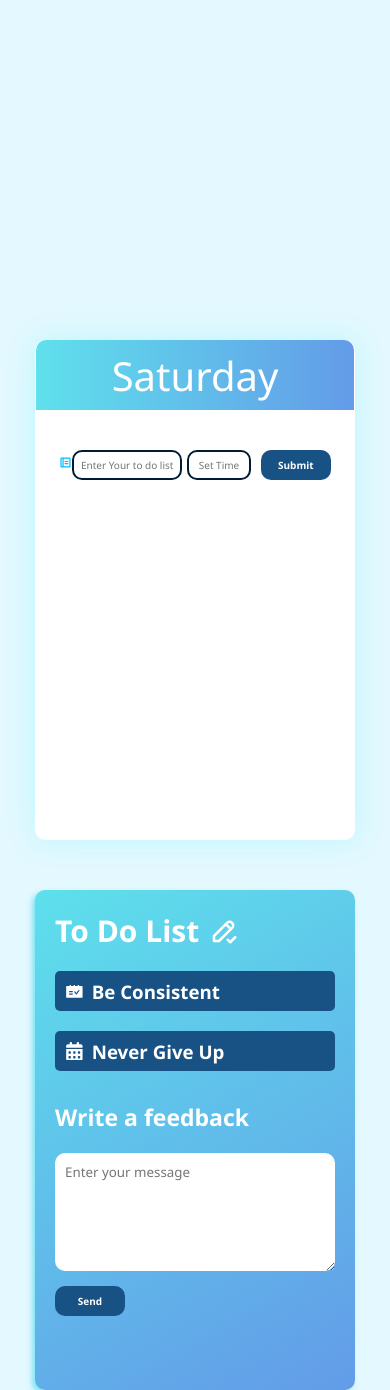
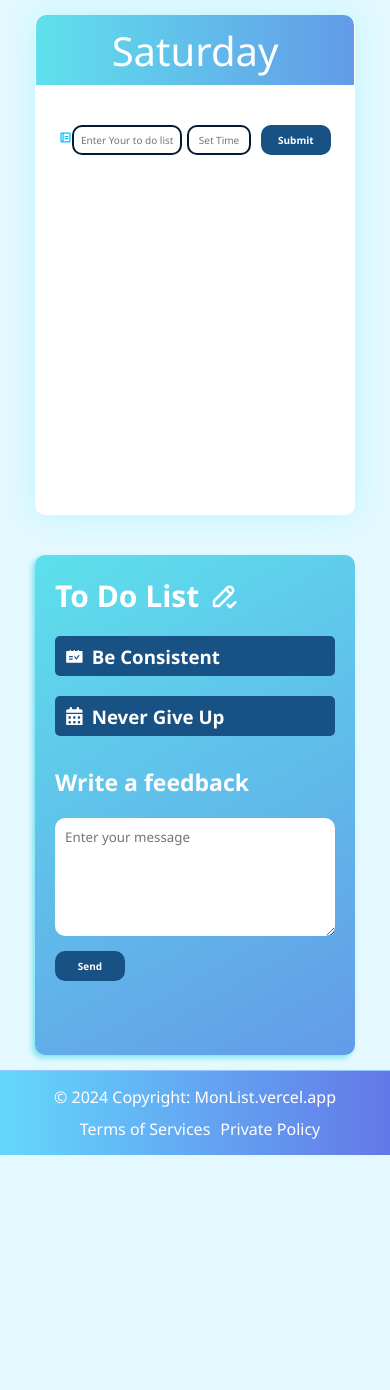
Before and after one commit to Kurev/ToDoList, a React (Vite) app: page / in a window 390 px wide. After the commit the page ends 1155 px from the top, so only its background shows below. Built offline with nearby package versions, Linux system fonts and the light colour scheme.

Commit message:
third commit

```diff
--- a/src/App.jsx
+++ b/src/App.jsx
@@ -1,3 +1,4 @@
+import Footer from "./Footer/Footer"
 import MyComponent from "./MyComponent"
 
 
@@ -7,6 +8,7 @@ function App() {
   return (
     <>
       <MyComponent />
+      <Footer />
     </>
   )
 }
--- /dev/null
+++ b/src/Footer/Footer.css
@@ -0,0 +1,42 @@
+.footer{
+    margin: 10px auto;
+    display: flex;
+    align-items: center;
+    justify-content: space-between;
+    border-top: 1px solid #95c6fe;
+    background: rgb(94,214,252);
+    background: linear-gradient(90deg, rgba(94,214,252,0.9585084033613446) 0%, rgba(99,120,232,1) 100%, rgba(254,53,248,1) 100%);
+    padding: 15px 0;
+    color: white;
+}
+
+.footer .footer-list p{
+    list-style: none;
+    display: inline-block;
+    margin-left: 10px;
+    font-weight: 400;
+}
+
+.footer .monlist{
+    margin-left: 90px;
+}
+
+.footer-list{
+    margin-right: 90px;
+}
+
+@media screen and (max-width: 930px) {
+    .footer{
+        display: flex;
+        flex-direction: column;
+    }
+
+    .footer .monlist{
+        margin-left: 0px;
+        margin-bottom: 10px;
+    }
+
+    .footer-list{
+        margin-right: 0px;
+    }
+}
--- /dev/null
+++ b/src/Footer/Footer.jsx
@@ -0,0 +1,18 @@
+import React from 'react'
+import './Footer.css'
+
+const Footer = () => {
+  return (
+    <div>
+        <div className='footer'>
+            <p className='monlist'>© 2024 Copyright: MonList.vercel.app</p>
+            <div className='footer-list'>
+                <p>Terms of Services</p>
+                <p>Private Policy</p>
+            </div>
+        </div>
+    </div>
+  )
+}
+
+export default Footer
--- a/src/Todo.css
+++ b/src/Todo.css
@@ -3,7 +3,7 @@
     flex-direction: row;
     align-items: center;
     justify-content: space-evenly;
-    height: 100vh;
+    min-height: 100vh;
     padding-left: 10%;
     padding-right: 10%;
 }
@@ -13,7 +13,7 @@
     border-top: rgba(141, 250, 247, 0.975);
     border-radius: 10px;
     width: 700px;
-    height: 500px;
+    min-height: 500px;
     text-align: center;
     background: white;
     box-shadow: 0px 0px 30px 0px rgba(2, 250, 242, 0.174);
@@ -64,7 +64,6 @@
 }
 
 form{
-    margin-bottom: 0px;
     min-height: 220px;
 }
 
@@ -128,7 +127,8 @@ span{
     .ToDo{
         display: flex;
         flex-direction: column-reverse;
-        margin-top: 340px;
+        margin-top: 15px;
+        margin-bottom: 15px;
         margin-left: 5%;
         margin-right: 5%;
     }
@@ -136,7 +136,7 @@ span{
     .ToDo-Container{
         width: 700px;
         min-height: 500px;
-        margin-bottom: 50px;
+        margin-bottom: 40px;
     }
 
     .Schedule{
@@ -149,7 +149,7 @@ span{
     .ToDo-Container{
         width: 600px;
         min-height: 500px;
-        margin-bottom: 50px;
+        margin-bottom: 40px;
     }
 
     .Schedule{
@@ -162,7 +162,7 @@ span{
     .ToDo-Container{
         width: 350px;
         min-height: 500px;
-        margin-bottom: 50px;
+        margin-bottom: 40px;
     }
 
     .Schedule{
@@ -203,7 +203,7 @@ span{
     .ToDo-Container{
         width: 320px;
         min-height: 500px;
-        margin-bottom: 50px;
+        margin-bottom: 40px;
 
     }
 
```
Also changed, not shown: src/index.css (line endings or trailing spaces).
